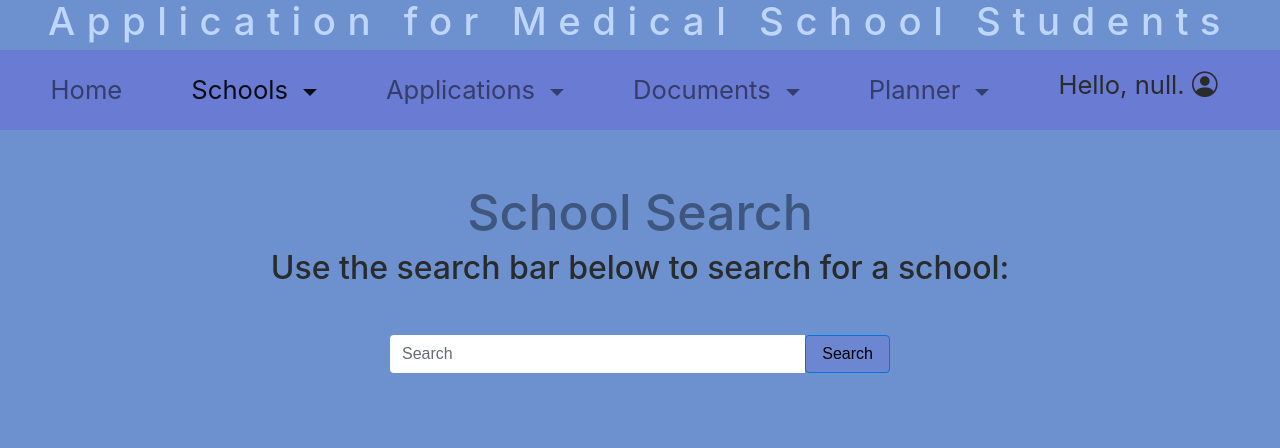
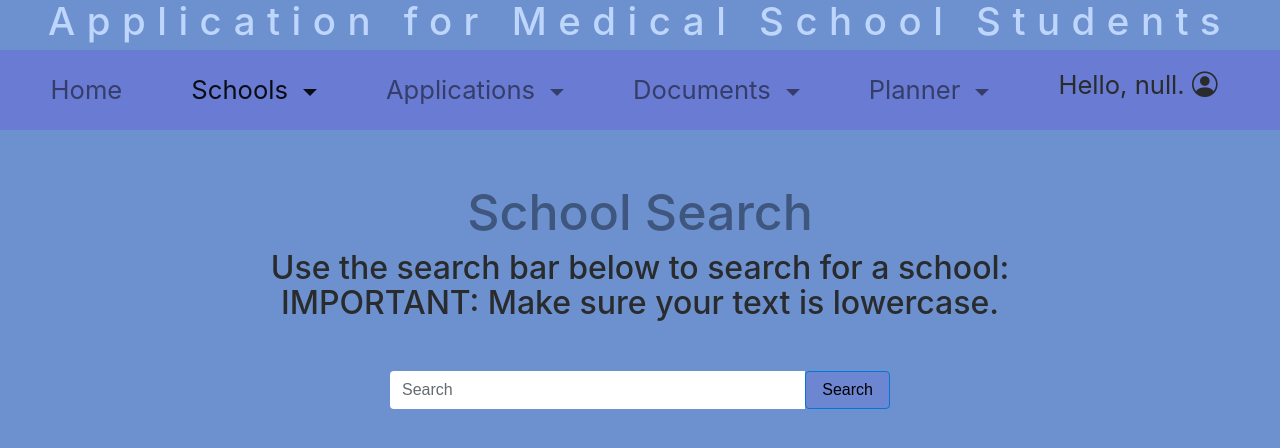
Before and after one commit to mghuneim/422GR5, a plain HTML site: page search.html in a window 1280 px wide. Drawn offline with nearby package versions, Linux system fonts and the light colour scheme.

Commit message:
fixed text

```diff
--- a/search.html
+++ b/search.html
@@ -119,7 +119,8 @@
 
     </body>
     <h2 id="searchTitle" style="text-align: center">
-      Use the search bar below to search for a school:
+      Use the search bar below to search for a school: <br/>
+      IMPORTANT: Make sure your text is lowercase.
     </h2>
     <script type="text/javascript">
       function resultsPageChoice() {
```
